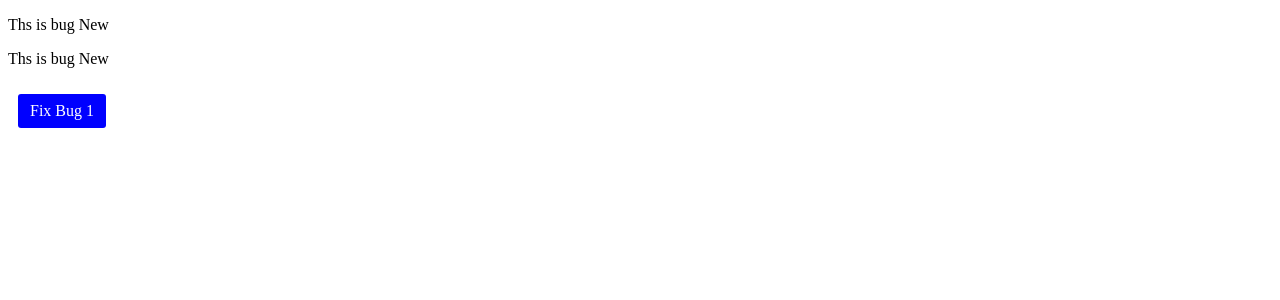
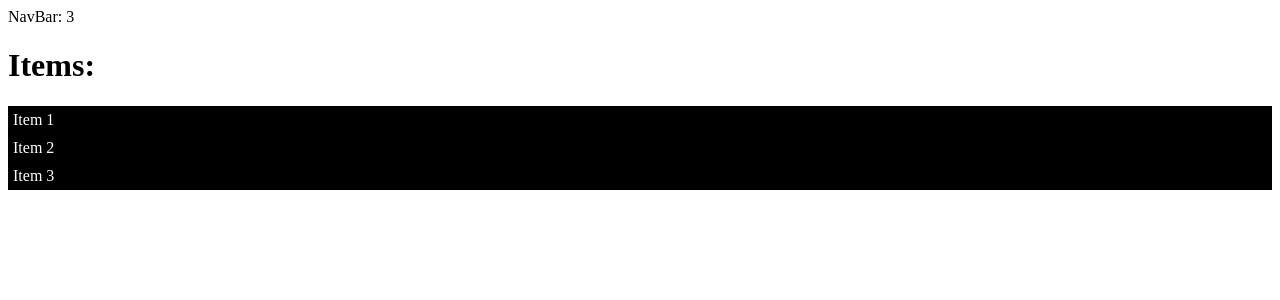
Before and after one commit to pouyam79i/reactjs, a React (Vite) app in the folder react-app/: page / in a window 1280 px wide. Shown: the top 300 px of the page. Built offline with nearby package versions, Linux system fonts and the light colour scheme.

Commit message:
updating values in different components

```diff
--- a/react-app/src/App.tsx
+++ b/react-app/src/App.tsx
@@ -1,26 +1,18 @@
 import { useState } from "react";
-import Button from "./components/Button";
+import NavBar from "./components/NavBar";
+import ListGroup from "./components/ListGroup";
 
 function App() {
-  const [bugs, updateBugs] = useState([
-    { id: 1, comment: "Ths is bug", fixed: false },
-    { id: 2, comment: "Ths is bug", fixed: false },
-  ]);
-
-  const handle = () => {
-    updateBugs(
-      bugs.map((item) => (item.id === 1 ? { ...item, fixed: true } : item))
-    );
-  };
-
+  const [list, updateList] = useState(["Item 1", "Item 2", "Item 3"]);
   return (
     <div>
-      {bugs.map((item) => (
-        <p key={item.id}>
-          {item.comment} {item.fixed ? "Fixed" : "New"}
-        </p>
-      ))}
-      <Button setOnClick={handle}>Fix Bug 1</Button>
+      <NavBar itemNumbers={list.length} />
+      <ListGroup
+        items={list}
+        onSelectItem={(key) => {
+          updateList(list.filter((item) => item !== key));
+        }}
+      />
     </div>
   );
 }
--- a/react-app/src/components/ListGroup/ListGroup.tsx
+++ b/react-app/src/components/ListGroup/ListGroup.tsx
@@ -1,34 +1,30 @@
-import { useState } from "react";
 import styled from "styled-components";
 
 // use this kind of styling if you want to have all css related codes with your main component code (only one .tsx file)
-
-interface ListItemProps {
-  active: boolean;
-}
-
 const List = styled.ul`
   list-style: none;
   padding: 0;
 `;
 
-const ListItem = styled.li<ListItemProps>`
-  padding: 1;
-  background: ${(props) => (props.active ? "blue" : "white")};
+const ListItem = styled.li`
+  padding: 5px;
+  color: white;
+  background-color: black;
 `;
 
 // using interface to pass parameters
 interface Props {
-  items: string[];
-  heading: string;
-  onSelectItem: (item: string) => void;
+  items?: string[];
+  heading?: string;
+  onSelectItem?: (item: string) => void;
 }
 
 // a good way to handle interface or objects as input to the function
-function ListGroup({ items, heading, onSelectItem }: Props) {
-  // use hook (useState) to tell react components can have dynamic data
-  const [selectedIndex, setSelectedIndex] = useState(-1);
-
+function ListGroup({
+  items = [],
+  heading = "Items:",
+  onSelectItem = (item: string) => {},
+}: Props) {
   return (
     <>
       <h1>{heading}</h1>
@@ -36,10 +32,8 @@ function ListGroup({ items, heading, onSelectItem }: Props) {
       <List>
         {items.map((item, index) => (
           <ListItem
-            active={index === selectedIndex}
             key={item}
             onClick={() => {
-              setSelectedIndex(index);
               onSelectItem(item);
             }}
           >
--- /dev/null
+++ b/react-app/src/components/NavBar.tsx
@@ -0,0 +1,9 @@
+interface Props {
+  itemNumbers?: number;
+}
+
+const NavBar = ({ itemNumbers = 0 }: Props) => {
+  return <div>NavBar: {itemNumbers}</div>;
+};
+
+export default NavBar;
```
